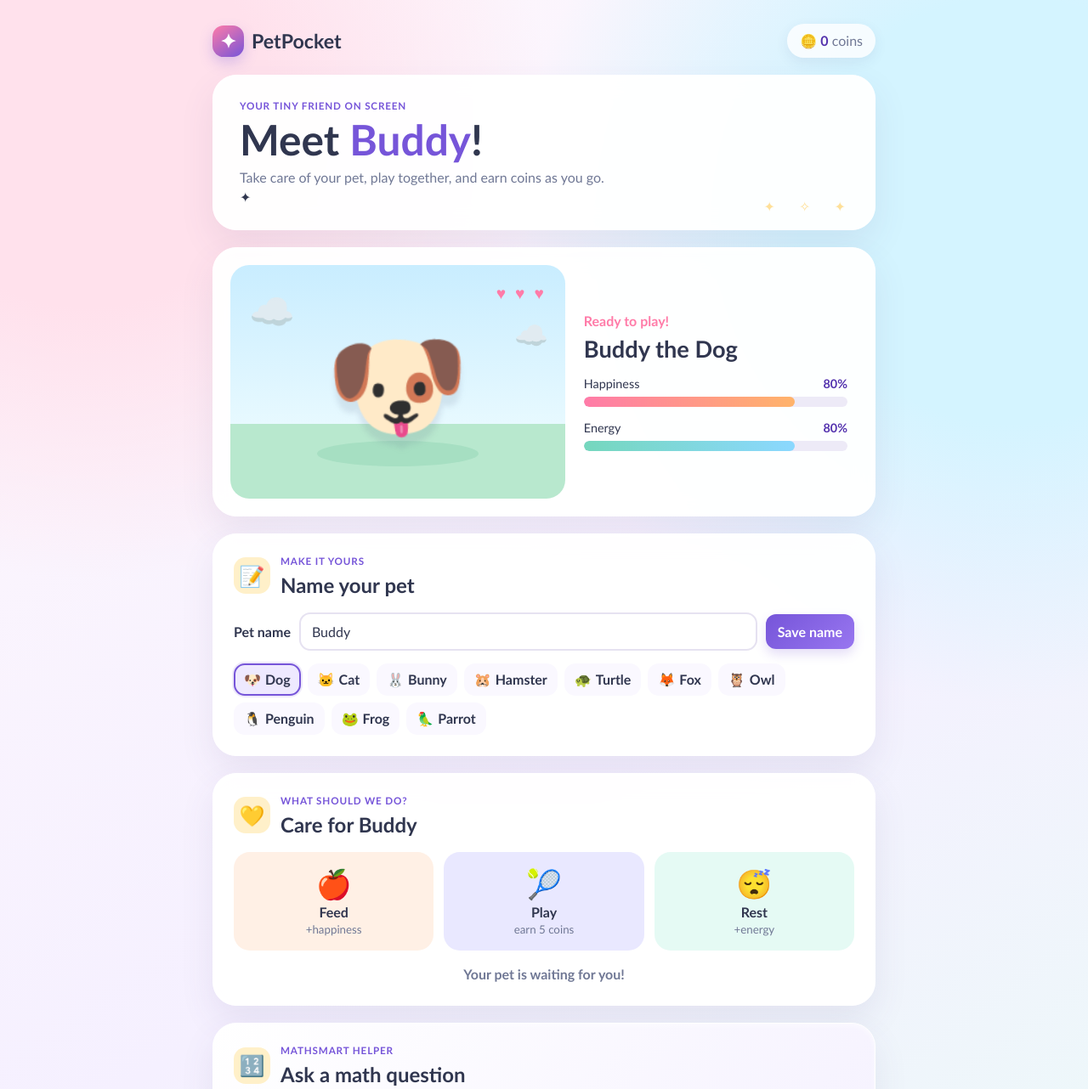
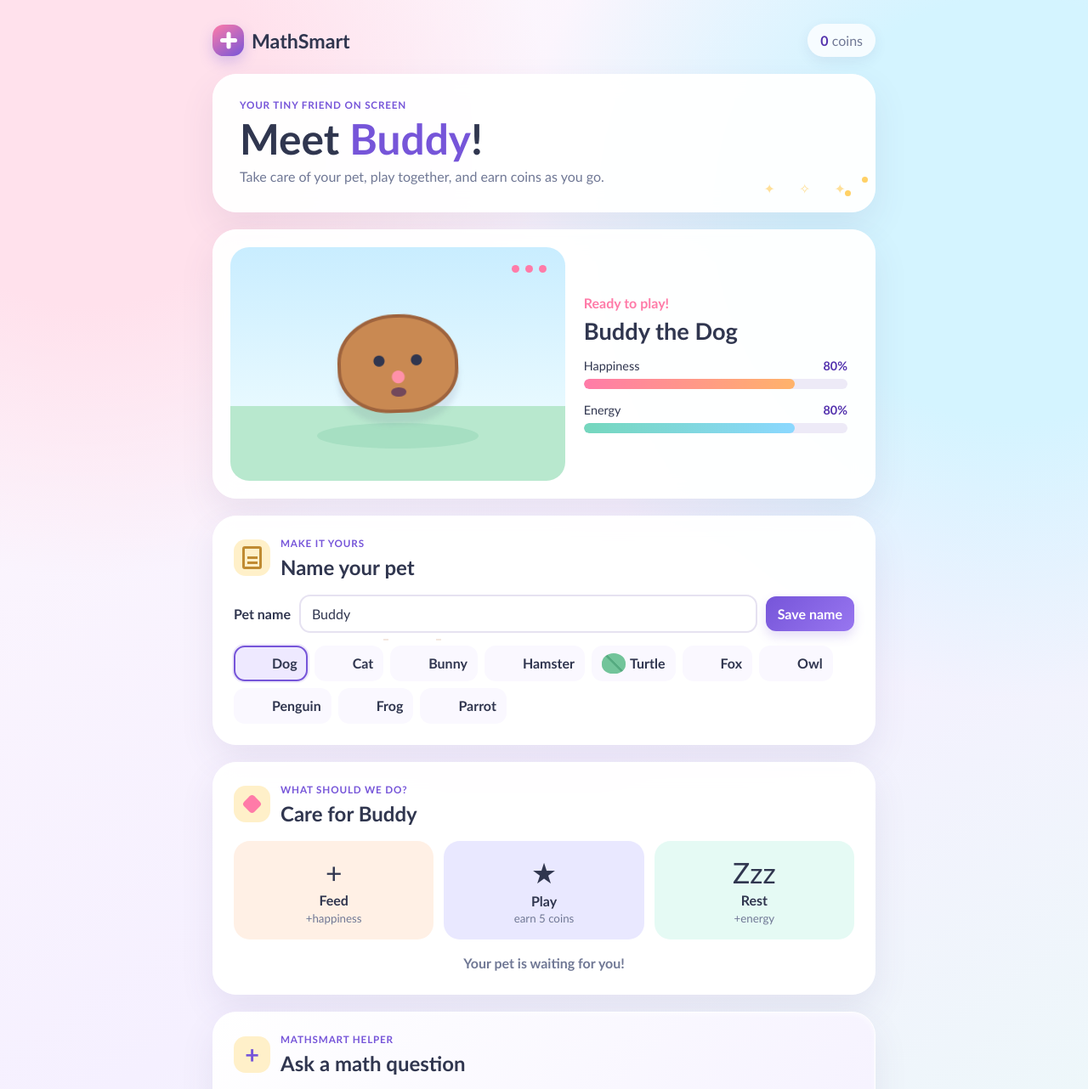
Before and after one commit to shenli32/MathSmart, a plain HTML site: page public/index.html in a window 1280 px wide. Shown: the top 1282 px of the page at 85% size. Drawn offline with Linux system fonts and the light colour scheme.

Commit message:
Make the website MathSmart

```diff
--- a/public/app.js
+++ b/public/app.js
@@ -1,14 +1,7 @@
 const pets = {
-  dog: { emoji: "🐶", label: "Dog" },
-  cat: { emoji: "🐱", label: "Cat" },
-  bunny: { emoji: "🐰", label: "Bunny" },
-  hamster: { emoji: "🐹", label: "Hamster" },
-  turtle: { emoji: "🐢", label: "Turtle" },
-  fox: { emoji: "🦊", label: "Fox" },
-  owl: { emoji: "🦉", label: "Owl" },
-  penguin: { emoji: "🐧", label: "Penguin" },
-  frog: { emoji: "🐸", label: "Frog" },
-  parrot: { emoji: "🦜", label: "Parrot" },
+  dog: { label: "Dog" }, cat: { label: "Cat" }, bunny: { label: "Bunny" }, hamster: { label: "Hamster" },
+  turtle: { label: "Turtle" }, fox: { label: "Fox" }, owl: { label: "Owl" }, penguin: { label: "Penguin" },
+  frog: { label: "Frog" }, parrot: { label: "Parrot" },
 };
 
 const game = PetPocketStorage.get();
@@ -30,7 +23,8 @@ function render() {
   elements.nameHeading.textContent = game.name;
   elements.careName.textContent = game.name;
   elements.title.textContent = `${game.name} the ${pet.label}`;
-  elements.face.textContent = pet.emoji;
+  elements.face.textContent = "";
+  elements.face.className = `pet-face pet-art pet-${game.type}`;
   elements.face.setAttribute("aria-label", `${game.name} the ${pet.label}`);
   elements.coins.textContent = game.coins;
   elements.savings.textContent = game.coins;
--- a/public/index.html
+++ b/public/index.html
@@ -3,14 +3,14 @@
 <head>
   <meta charset="utf-8">
   <meta name="viewport" content="width=device-width, initial-scale=1">
-  <title>PetPocket — Your tiny pet friend</title>
+  <title>MathSmart — Learn with your pet friend</title>
   <link rel="stylesheet" href="styles.css">
 </head>
 <body>
   <main class="page-shell">
     <header class="topbar">
-      <a class="brand" href="./" aria-label="PetPocket home"><span class="brand-star">✦</span><span>PetPocket</span></a>
-      <div class="coin-pill" aria-label="Coins saved"><span>🪙</span> <strong id="coin-count">0</strong> coins</div>
+      <a class="brand" href="./" aria-label="MathSmart home"><span class="brand-star" aria-hidden="true"></span><span>MathSmart</span></a>
+      <div class="coin-pill" aria-label="Coins saved"><strong id="coin-count">0</strong> coins</div>
     </header>
 
     <section class="welcome-card" aria-labelledby="welcome-title">
@@ -19,15 +19,15 @@
         <h1 id="welcome-title">Meet <span id="pet-name-heading">your pet</span>!</h1>
         <p>Take care of your pet, play together, and earn coins as you go.</p>
       </div>
-      <div class="sparkle" aria-hidden="true">✦</div>
+      <div class="sparkle" aria-hidden="true"></div>
     </section>
 
     <section class="pet-card" aria-labelledby="pet-title">
       <div class="pet-stage">
-        <div class="cloud cloud-one" aria-hidden="true">☁️</div>
-        <div class="cloud cloud-two" aria-hidden="true">☁️</div>
-        <div class="pet-face" id="pet-face" role="img" aria-label="Your pet">🐶</div>
-        <div class="hearts" id="hearts" aria-hidden="true">♥ ♥ ♥</div>
+        <div class="cloud cloud-one" aria-hidden="true"></div>
+        <div class="cloud cloud-two" aria-hidden="true"></div>
+        <div class="pet-face pet-art pet-dog" id="pet-face" role="img" aria-label="Your pet"></div>
+        <div class="hearts" id="hearts" aria-hidden="true"><span></span><span></span><span></span></div>
       </div>
       <div class="pet-info">
         <p class="pet-mood" id="pet-mood">Ready to play!</p>
@@ -40,42 +40,42 @@
     </section>
 
     <section class="setup-card card" aria-labelledby="setup-title">
-      <div class="section-heading"><span class="section-icon">📝</span><div><p class="eyebrow">Make it yours</p><h2 id="setup-title">Name your pet</h2></div></div>
+      <div class="section-heading"><span class="section-icon note-icon" aria-hidden="true"></span><div><p class="eyebrow">Make it yours</p><h2 id="setup-title">Name your pet</h2></div></div>
       <div class="setup-row">
         <label for="pet-name">Pet name</label>
         <input id="pet-name" maxlength="18" placeholder="Type a name" autocomplete="off">
         <button class="button small" id="save-name" type="button">Save name</button>
       </div>
       <div class="pet-picker" role="group" aria-label="Choose your pet">
-        <button class="pet-choice selected" data-pet="dog" type="button" aria-label="Choose a dog">🐶<span>Dog</span></button>
-        <button class="pet-choice" data-pet="cat" type="button" aria-label="Choose a cat">🐱<span>Cat</span></button>
-        <button class="pet-choice" data-pet="bunny" type="button" aria-label="Choose a bunny">🐰<span>Bunny</span></button>
-        <button class="pet-choice" data-pet="hamster" type="button" aria-label="Choose a hamster">🐹<span>Hamster</span></button>
-        <button class="pet-choice" data-pet="turtle" type="button" aria-label="Choose a turtle">🐢<span>Turtle</span></button>
-        <button class="pet-choice" data-pet="fox" type="button" aria-label="Choose a fox">🦊<span>Fox</span></button>
-        <button class="pet-choice" data-pet="owl" type="button" aria-label="Choose an owl">🦉<span>Owl</span></button>
-        <button class="pet-choice" data-pet="penguin" type="button" aria-label="Choose a penguin">🐧<span>Penguin</span></button>
-        <button class="pet-choice" data-pet="frog" type="button" aria-label="Choose a frog">🐸<span>Frog</span></button>
-        <button class="pet-choice" data-pet="parrot" type="button" aria-label="Choose a parrot">🦜<span>Parrot</span></button>
+        <button class="pet-choice selected" data-pet="dog" type="button" aria-label="Choose a dog"><span class="choice-art pet-dog"></span><span>Dog</span></button>
+        <button class="pet-choice" data-pet="cat" type="button" aria-label="Choose a cat"><span class="choice-art pet-cat"></span><span>Cat</span></button>
+        <button class="pet-choice" data-pet="bunny" type="button" aria-label="Choose a bunny"><span class="choice-art pet-bunny"></span><span>Bunny</span></button>
+        <button class="pet-choice" data-pet="hamster" type="button" aria-label="Choose a hamster"><span class="choice-art pet-hamster"></span><span>Hamster</span></button>
+        <button class="pet-choice" data-pet="turtle" type="button" aria-label="Choose a turtle"><span class="choice-art pet-turtle"></span><span>Turtle</span></button>
+        <button class="pet-choice" data-pet="fox" type="button" aria-label="Choose a fox"><span class="choice-art pet-fox"></span><span>Fox</span></button>
+        <button class="pet-choice" data-pet="owl" type="button" aria-label="Choose an owl"><span class="choice-art pet-owl"></span><span>Owl</span></button>
+        <button class="pet-choice" data-pet="penguin" type="button" aria-label="Choose a penguin"><span class="choice-art pet-penguin"></span><span>Penguin</span></button>
+        <button class="pet-choice" data-pet="frog" type="button" aria-label="Choose a frog"><span class="choice-art pet-frog"></span><span>Frog</span></button>
+        <button class="pet-choice" data-pet="parrot" type="button" aria-label="Choose a parrot"><span class="choice-art pet-parrot"></span><span>Parrot</span></button>
       </div>
     </section>
 
     <section class="card care-card" aria-labelledby="care-title">
-      <div class="section-heading"><span class="section-icon">💛</span><div><p class="eyebrow">What should we do?</p><h2 id="care-title">Care for <span id="care-name">your pet</span></h2></div></div>
+      <div class="section-heading"><span class="section-icon heart-icon" aria-hidden="true"></span><div><p class="eyebrow">What should we do?</p><h2 id="care-title">Care for <span id="care-name">your pet</span></h2></div></div>
       <div class="action-grid">
-        <button class="action-button food" id="feed-button" type="button"><span>🍎</span><strong>Feed</strong><small>+happiness</small></button>
-        <button class="action-button play" id="play-button" type="button"><span>🎾</span><strong>Play</strong><small>earn 5 coins</small></button>
-        <button class="action-button rest" id="rest-button" type="button"><span>😴</span><strong>Rest</strong><small>+energy</small></button>
+        <button class="action-button food" id="feed-button" type="button"><span class="action-icon">+</span><strong>Feed</strong><small>+happiness</small></button>
+        <button class="action-button play" id="play-button" type="button"><span class="action-icon">★</span><strong>Play</strong><small>earn 5 coins</small></button>
+        <button class="action-button rest" id="rest-button" type="button"><span class="action-icon">Zzz</span><strong>Rest</strong><small>+energy</small></button>
       </div>
       <p class="status" id="status" role="status" aria-live="polite">Your pet is waiting for you!</p>
     </section>
 
     <section class="card math-card" aria-labelledby="math-title">
-      <div class="section-heading"><span class="section-icon">🔢</span><div><p class="eyebrow">MathSmart helper</p><h2 id="math-title">Ask a math question</h2></div></div>
+      <div class="section-heading"><span class="section-icon math-icon" aria-hidden="true">+</span><div><p class="eyebrow">MathSmart helper</p><h2 id="math-title">Ask a math question</h2></div></div>
       <p class="math-intro">Say a problem out loud. MathSmart will give you a helpful hint and explain the first steps.</p>
       <div class="math-input-row">
         <input id="math-question" autocomplete="off" placeholder="Example: What is 24 ÷ 6?" aria-label="Your math question">
-        <button class="voice-button" id="voice-button" type="button" aria-label="Say a math problem">🎙️</button>
+        <button class="voice-button" id="voice-button" type="button" aria-label="Say a math problem">Mic</button>
       </div>
       <div class="math-actions"><button class="button" id="math-submit" type="button">Explain with a hint</button><button class="quiet-button" id="stop-voice" type="button">⏹ Stop reading</button></div>
       <p class="math-status" id="math-status" role="status" aria-live="polite">Press the microphone and say a math problem.</p>
@@ -83,12 +83,12 @@
     </section>
 
     <section class="card savings-card" aria-labelledby="savings-title">
-      <div class="savings-icon">🐷</div>
+      <div class="savings-icon" aria-hidden="true">$</div>
       <div><p class="eyebrow">Your savings</p><h2 id="savings-title"><span id="savings-count">0</span> coins earned</h2><p id="savings-message">Play with your pet to earn more coins.</p></div>
     </section>
 
     <button class="reset-button" id="reset-button" type="button">Start over</button>
-    <p class="footer-note">PetPocket saves your pet and coins in this browser.</p>
+    <p class="footer-note">MathSmart saves your pet and coins in this browser.</p>
   </main>
   <script src="storage.js"></script>
   <script src="app.js"></script>
--- a/public/styles.css
+++ b/public/styles.css
@@ -28,3 +28,22 @@ h1, h2, p { margin-top: 0; } h1 { margin-bottom: 7px; font-size: clamp(2rem, 6vw
 button:focus-visible, input:focus-visible { outline: 4px solid #8ac7ff99; outline-offset: 2px; }
 @keyframes bob { 0%, 100% { transform: translateY(0) rotate(-2deg); } 50% { transform: translateY(-8px) rotate(2deg); } } @keyframes pop { 50% { transform: scale(1.35); } }
 @media (max-width: 650px) { .page-shell { padding-top: 18px; }.topbar { align-items: flex-start; }.coin-pill { font-size: .9rem; }.welcome-card { padding: 24px; }.pet-card { grid-template-columns: 1fr; padding: 13px; }.pet-stage { min-height: 235px; }.pet-info { padding: 5px 12px 15px; }.setup-row { grid-template-columns: 1fr auto; }.setup-row label { grid-column: 1 / -1; }.action-grid { gap: 7px; }.action-button { padding-inline: 3px; }.action-button span { font-size: 1.8rem; }.action-button small { font-size: .72rem; }.savings-card { align-items: flex-start; } }
+
+/* Simple CSS pet drawings keep the page emoji-free. */
+.pet-art { --pet-color: #c98952; --pet-dark: #9e633d; position: relative; display: inline-block; width: 142px; height: 116px; border: 4px solid var(--pet-dark); border-radius: 48% 48% 43% 43%; background: var(--pet-color); filter: drop-shadow(0 13px 3px #56608022); }
+.pet-art::before { content: ""; position: absolute; inset: 29% 13% 24%; background: radial-gradient(circle at 28% 38%, #30364f 0 6px, transparent 7px), radial-gradient(circle at 72% 38%, #30364f 0 6px, transparent 7px), radial-gradient(circle at 50% 76%, #ff91a9 0 7px, transparent 8px); }
+.pet-art::after { content: ""; position: absolute; left: 50%; bottom: 14%; width: 18px; height: 11px; border-radius: 50%; transform: translateX(-50%); background: #73485b; }
+.pet-dog { --pet-color: #c98952; --pet-dark: #9e633d; }
+.pet-cat { --pet-color: #e0a6c8; --pet-dark: #a65e8b; clip-path: polygon(0 22%, 17% 0, 35% 18%, 65% 18%, 83% 0, 100% 22%, 94% 100%, 6% 100%); }
+.pet-bunny { --pet-color: #f3e7df; --pet-dark: #b79b93; border-radius: 46% 46% 42% 42%; box-shadow: -31px -28px 0 -11px var(--pet-color), 31px -28px 0 -11px var(--pet-color); }
+.pet-hamster { --pet-color: #e8b36f; --pet-dark: #b8783e; border-radius: 50%; }
+.pet-turtle { --pet-color: #72c49a; --pet-dark: #3e8f6a; height: 95px; border-radius: 52% 52% 46% 46%; background: repeating-linear-gradient(45deg, #72c49a 0 17px, #55aa80 18px 20px); }
+.pet-fox { --pet-color: #e8864e; --pet-dark: #ad5835; clip-path: polygon(0 22%, 17% 0, 35% 18%, 65% 18%, 83% 0, 100% 22%, 94% 100%, 6% 100%); }
+.pet-owl { --pet-color: #8d78c7; --pet-dark: #62519e; border-radius: 50% 50% 43% 43%; }
+.pet-penguin { --pet-color: #4e5a78; --pet-dark: #30364f; border-radius: 48% 48% 42% 42%; }.pet-penguin::after { background: #ffbf68; }
+.pet-frog { --pet-color: #7acb88; --pet-dark: #3c9860; border-radius: 48% 48% 42% 42%; }
+.pet-parrot { --pet-color: #f0808b; --pet-dark: #b34b63; border-radius: 48% 48% 42% 42%; }.pet-parrot::after { background: #f4c76b; }
+.choice-art { width: 28px; height: 24px; border-width: 2px; filter: none; vertical-align: middle; flex: 0 0 auto; }.choice-art::before { inset: 24% 10% 18%; background: radial-gradient(circle at 28% 38%, #30364f 0 2px, transparent 3px), radial-gradient(circle at 72% 38%, #30364f 0 2px, transparent 3px), radial-gradient(circle at 50% 76%, #ff91a9 0 3px, transparent 4px); }.choice-art::after { bottom: 11%; width: 6px; height: 4px; }
+.brand-star { position: relative; }.brand-star::before, .brand-star::after { content: ""; position: absolute; width: 20px; height: 5px; border-radius: 5px; background: white; }.brand-star::after { transform: rotate(90deg); }
+.sparkle::before, .sparkle::after { content: ""; position: absolute; width: 7px; height: 7px; border-radius: 50%; background: #ffd166; }.sparkle::before { right: 28px; bottom: 18px; }.sparkle::after { right: 8px; bottom: 34px; }
+.hearts { display: flex; gap: 7px; }.hearts span { width: 9px; height: 9px; border-radius: 50%; background: var(--pink); }.section-icon { position: relative; }.note-icon::before { content: ""; width: 17px; height: 21px; border: 3px solid #c08b32; border-radius: 3px; }.note-icon::after { content: ""; position: absolute; width: 12px; height: 3px; background: #c08b32; box-shadow: 0 6px #c08b32; }.heart-icon::before { content: ""; width: 17px; height: 17px; background: var(--pink); transform: rotate(45deg); border-radius: 4px; }.math-icon { color: var(--purple); font-weight: 900; font-size: 1.8rem; }.savings-icon { color: #aa7a17; font-weight: 900; font-size: 2rem; }
```
Also changed, not shown: index.html (+2 -2 lines), 1 other file.
